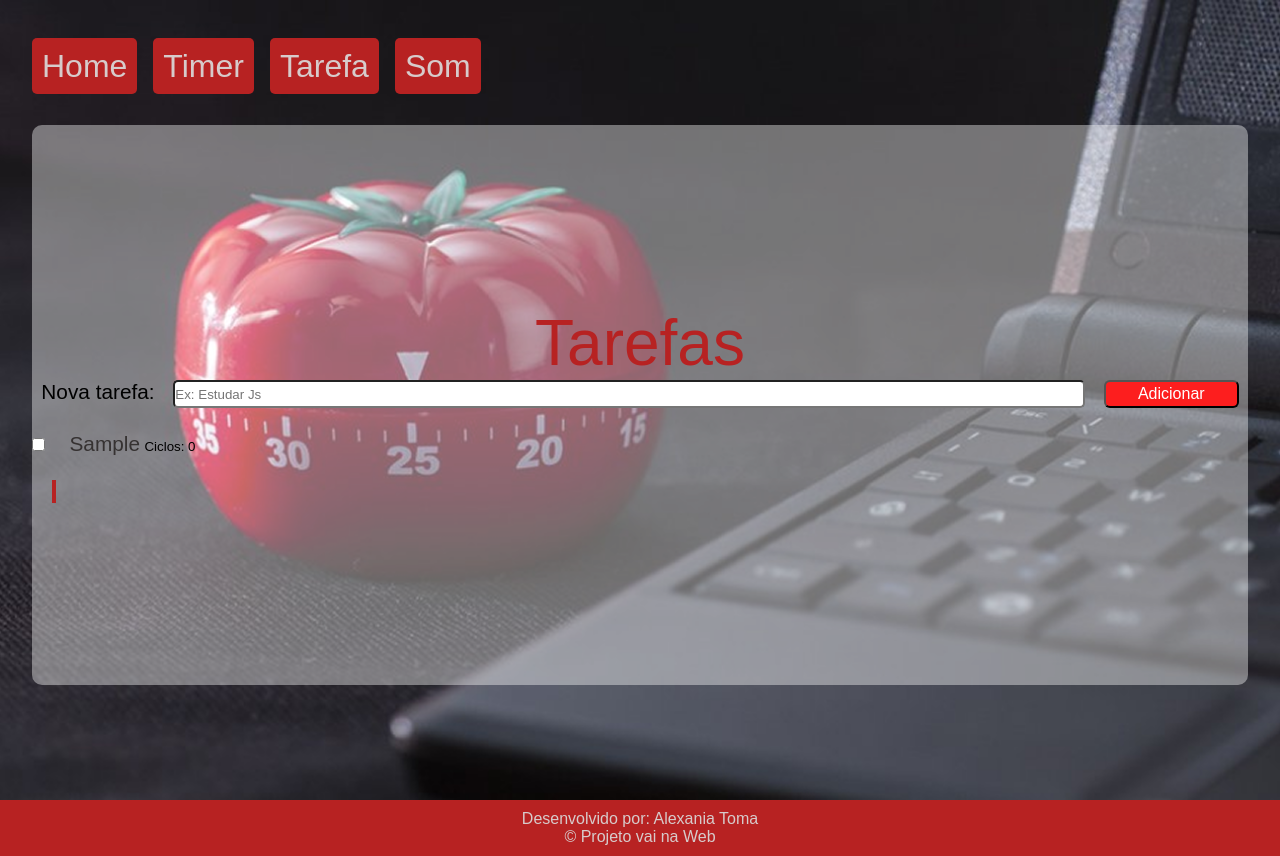
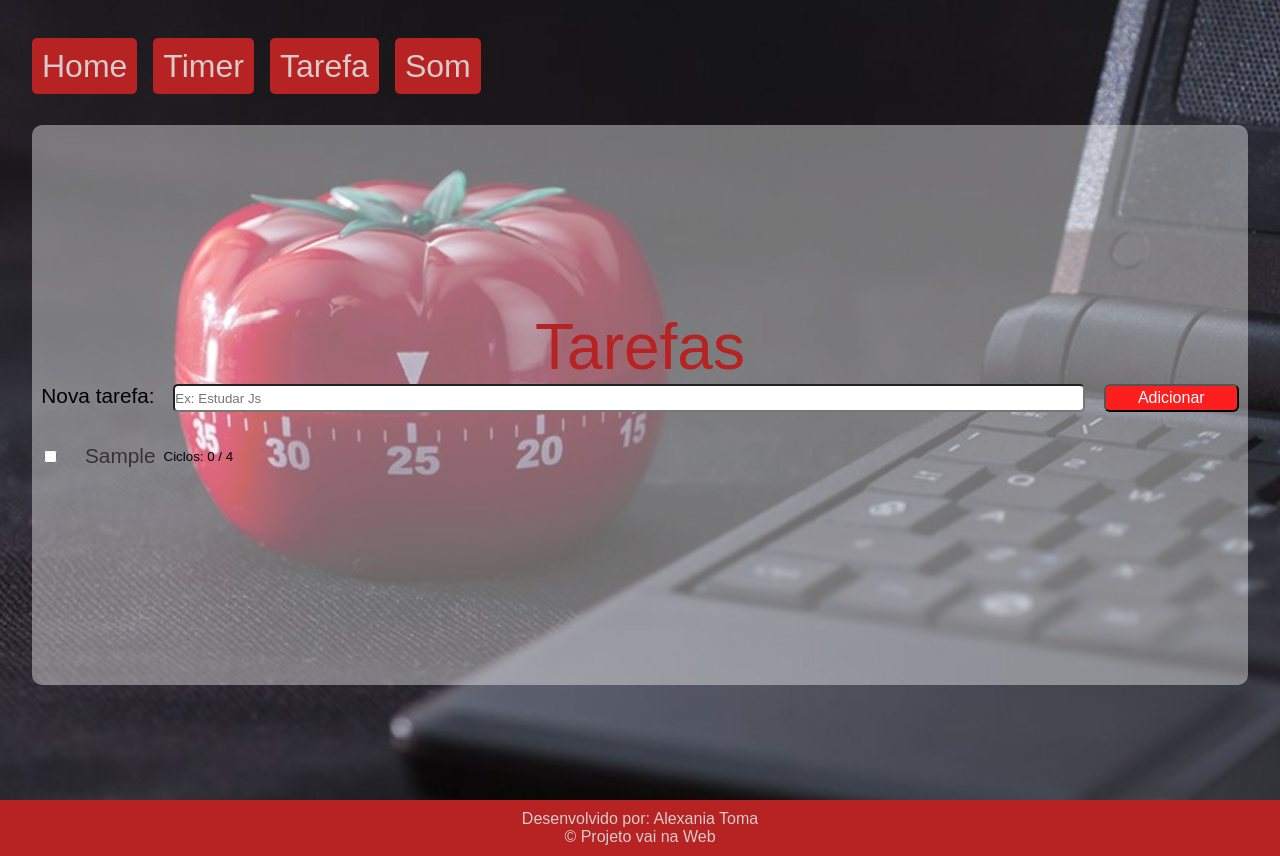
Before and after one commit to alexaniatoma/projeto-pomodoro-html-css-javascript, a plain HTML site: page tarefa/tarefa.html in a window 1280 px wide. Both pictures are taken after typing "Sample" into the empty fields and a click on the button "Adicionar". Drawn offline with Linux system fonts and the light colour scheme; a web font is replaced by a local one.

Commit message:
feat: adicionando funçoes para timer, controlar os ciclos

```diff
--- a/tarefa/js/tarefa.js
+++ b/tarefa/js/tarefa.js
@@ -23,7 +23,8 @@ TAREFA_FORM.addEventListener('submit', (e) => {
         id: Date.now(),
         titulo : TAREFA_INPUT.value,
         concluida: false,
-        ciclosFeitos: 0
+        ciclosFeitos: 0,
+        ciclosNecessarios: 4
     };
 
     tarefas.push(novaTarefa);
@@ -38,22 +39,36 @@ TAREFA_FORM.addEventListener('submit', (e) => {
 function renderizarTarefas() {
     TAREFA_LISTA.innerHTML = '';
 
-    tarefas.forEach(tarefa => {
+    const tarefaAtiva = JSON.parse(localStorage.getItem('tarefaAtiva'));
+
+   tarefas.forEach(tarefa => {
         const li = document.createElement('li');
 
+        if(tarefa.concluida) {
+            li.classList.add('concluida');
+        }
+
+        if(tarefaAtiva && tarefaAtiva.id === tarefa.id) {
+            li.classList.add('ativa');
+        }
+
         li.innerHTML = `
-        <input type= "checkbox" ${tarefa.concluida} ? 'checked' : ''}>
+        <input type= "checkbox" ${tarefa.concluida ? 'checked' : ''}>
         <span>${tarefa.titulo}</span>
-        <small>Ciclos: ${tarefa.ciclosFeitos}</small> `;
+        <small>Ciclos: ${tarefa.ciclosFeitos} / ${tarefa.ciclosNecessarios}</small> `;
 
-        li.querySelector('input').addEventListener('change', () => {
-            tarefa.concluida = !tarefa.concluida;
+        const checkbox = li.querySelector('input');
+
+        checkbox.addEventListener('change', (e) => {
+            e.stopPropagation();
+            tarefa.concluida = e.target.checked;
             salvarTarefas(tarefas);
         });
 
         /*definir tarefa ativa */
-        li.querySelector('span').addEventListener('click', ()=> {
+        li.addEventListener('click', ()=> {
             localStorage.setItem('tarefaAtiva', JSON.stringify(tarefa));
+            renderizarTarefas();
 });
 
         TAREFA_LISTA.appendChild(li);
@@ -62,12 +77,3 @@ function renderizarTarefas() {
 }
 
 renderizarTarefas();
-
-
-
-
-const tarefaAtiva = JSON.parse(localStorage.getItem('tarefaAtiva'));
-
-if(tarefaAtiva && tarefaAtiva.id === tarefaAtiva.id){
-    li.classList.add('ativa')
-}
--- a/tarefa/tarefa.css
+++ b/tarefa/tarefa.css
@@ -60,10 +60,27 @@ span {
     color: #363232;
 }
 
-.ativa {
-    background: #ffe3e3;
+ #tarefaLista li {
+    padding: 0.5rem 0.75rem;
+    display: flex;
+    gap: 0.5rem;
+    align-items: center;
+    width: 100%;
+    cursor: pointer;
+}
+
+#tarefaLista li.ativa {
     border-left: 4px solid #b72222;
+    background-color: #ffecec;
+    box-sizing: border-box;
+    padding-left: 0.5rem;
 }
+
+#tarefaLista li.concluida span {
+    text-decoration: line-through;
+    opacity: 0.6;
+}
+
 
 @media (max-width: 977px) {
     .tarefa {
--- a/tarefa/tarefa.html
+++ b/tarefa/tarefa.html
@@ -27,7 +27,6 @@
         </form>
         <ul id="tarefaLista">
         </ul>
-        <span class="ativa"></span>
       </section>
     </section>
   </header>
```
Also changed, not shown: timer/js/timer.js (+10 -0 lines).
